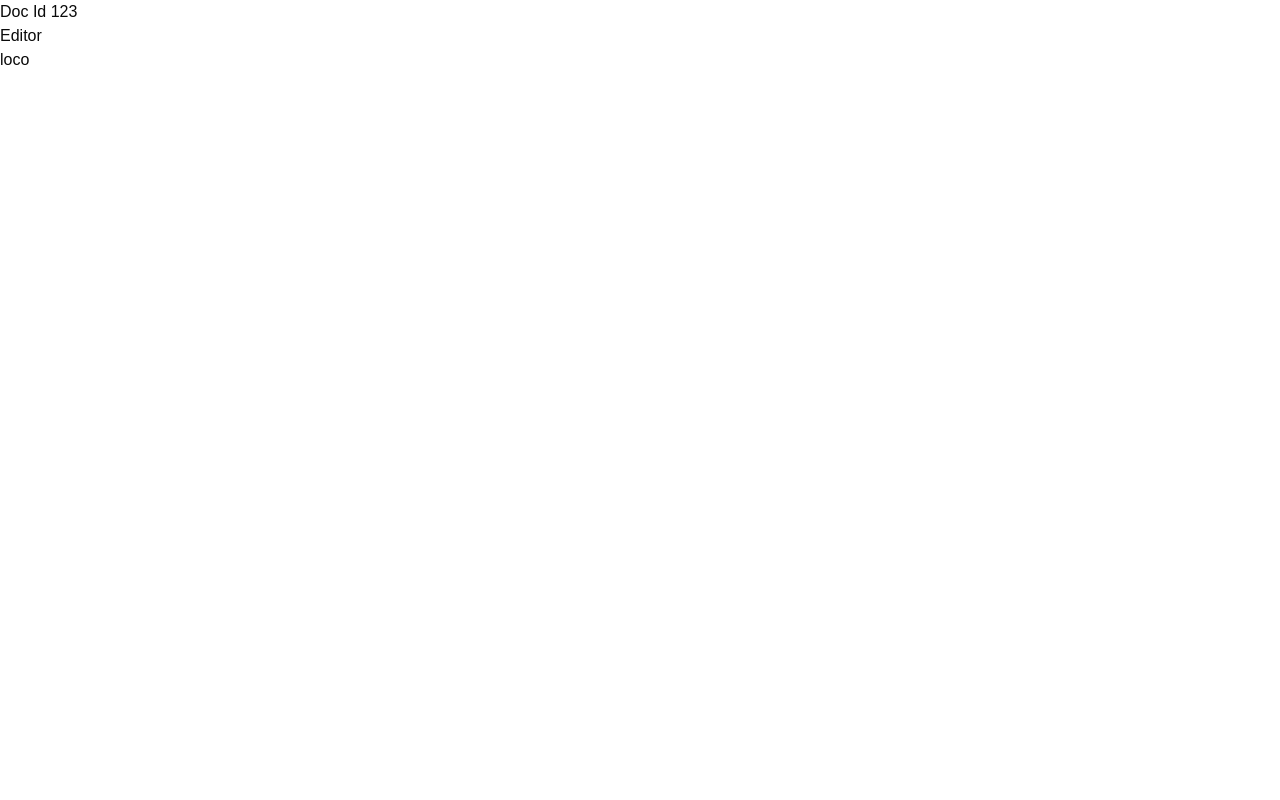
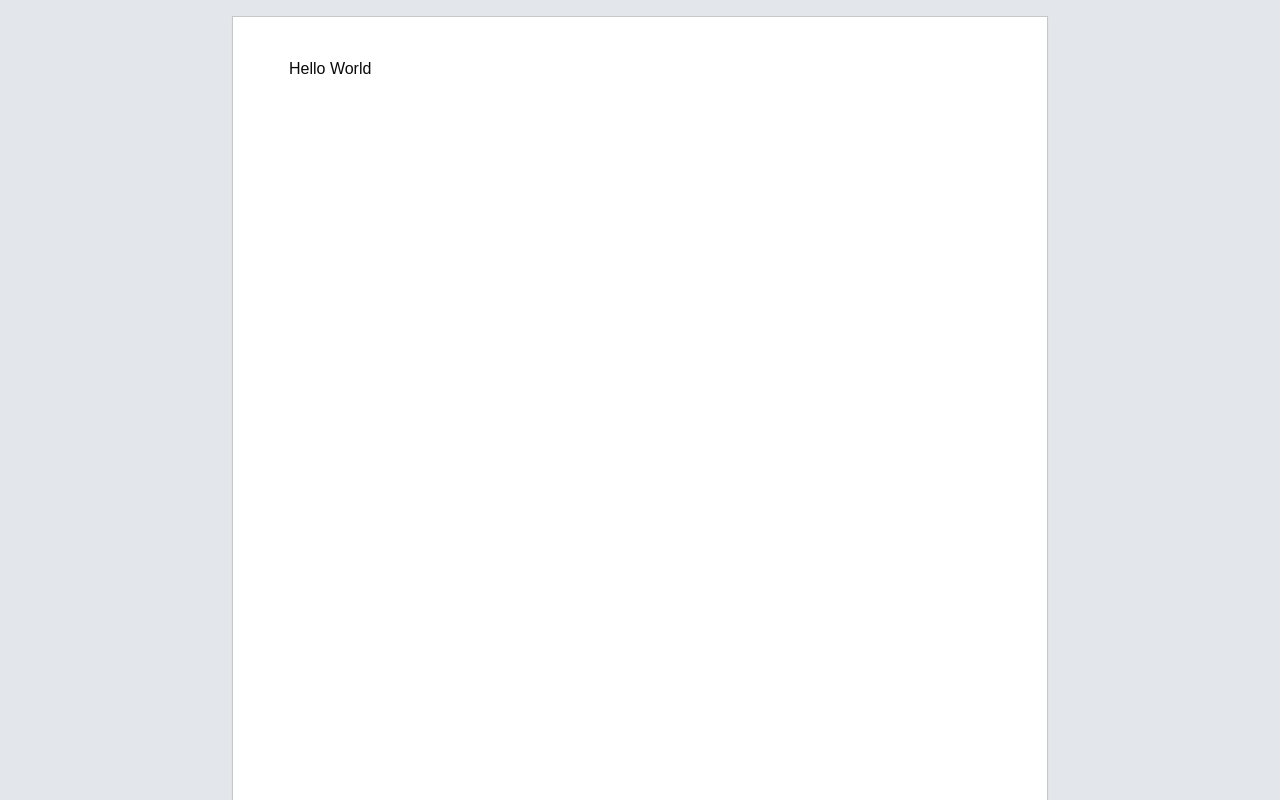
Before and after one commit to Ruturaj2003/google-docs-clone, a Next.js app: page /documents/123 in a window 1280 px wide. Shown: the top 800 px of the page. Built offline with nearby package versions, Linux system fonts and the light colour scheme.

Commit message:
Setup and configure Basic Editor page and features

```diff
--- a/src/app/documents/[documentId]/editor.tsx
+++ b/src/app/documents/[documentId]/editor.tsx
@@ -1,8 +1,42 @@
-export const Editor = ()=>{
- return (
+"use client";
+import { useEditor, EditorContent } from "@tiptap/react";
+
+import StarterKit from "@tiptap/starter-kit";
+export const Editor = () => {
+  const editor = useEditor({
+    editorProps: {
+      attributes: {
+        style: "padding-left:56px; padding-right:56px;",
+        class:
+          "focus:outline-none print:border-0 bg-white border-[#c7c7c7] flex flex-col min-h-[1054px] w-[816px] pt-10 pr-14 pb-10 cursor-text border shadow-sm",
+      },
+    },
+    extensions: [StarterKit],
+    content: "<h1>Hello World<h1/>",
+  });
+  return (
     <>
-   <h1>Editor</h1>
-   <div className="">loco</div>
+      <div
+        className="
+    size-full
+    overflow-x-auto
+    bg-[#e3e7ec] px-4
+    print:bg-white
+    print:overflow-visible
+    print:p-0
+    "
+      >
+        <div
+          className="min-w-max flex justify-center w-[816px] py-4
+      print:py-0
+      mx-auto
+      print:w-full
+      print:min-w-0
+      "
+        >
+          <EditorContent editor={editor} />
+        </div>
+      </div>
     </>
- )
-}
+  );
+};
--- a/src/app/documents/[documentId]/page.tsx
+++ b/src/app/documents/[documentId]/page.tsx
@@ -10,8 +10,10 @@ const {documentId}  = await params
     return (
 
         <>
-        <h1>Doc Id   {documentId}</h1>
+        <div className="min-h-screen bg-[#e8eced]" >
         <Editor></Editor>
+        {documentId}
+        </div>
         </>
      );
 }
```
